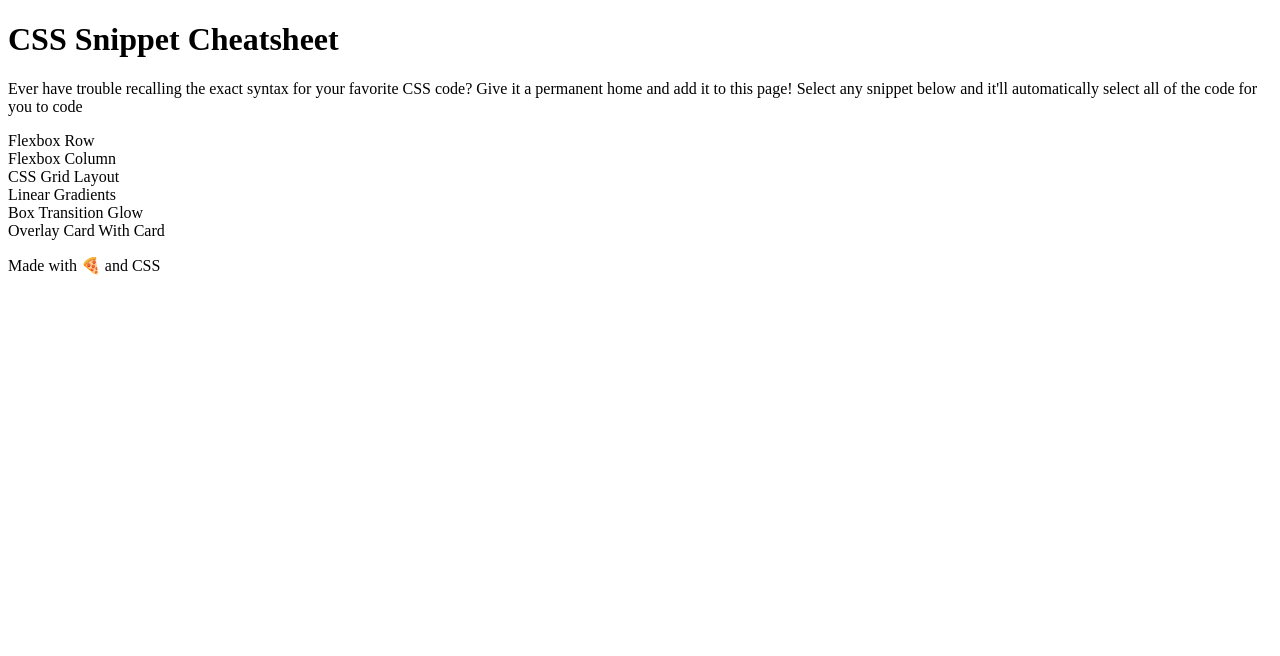
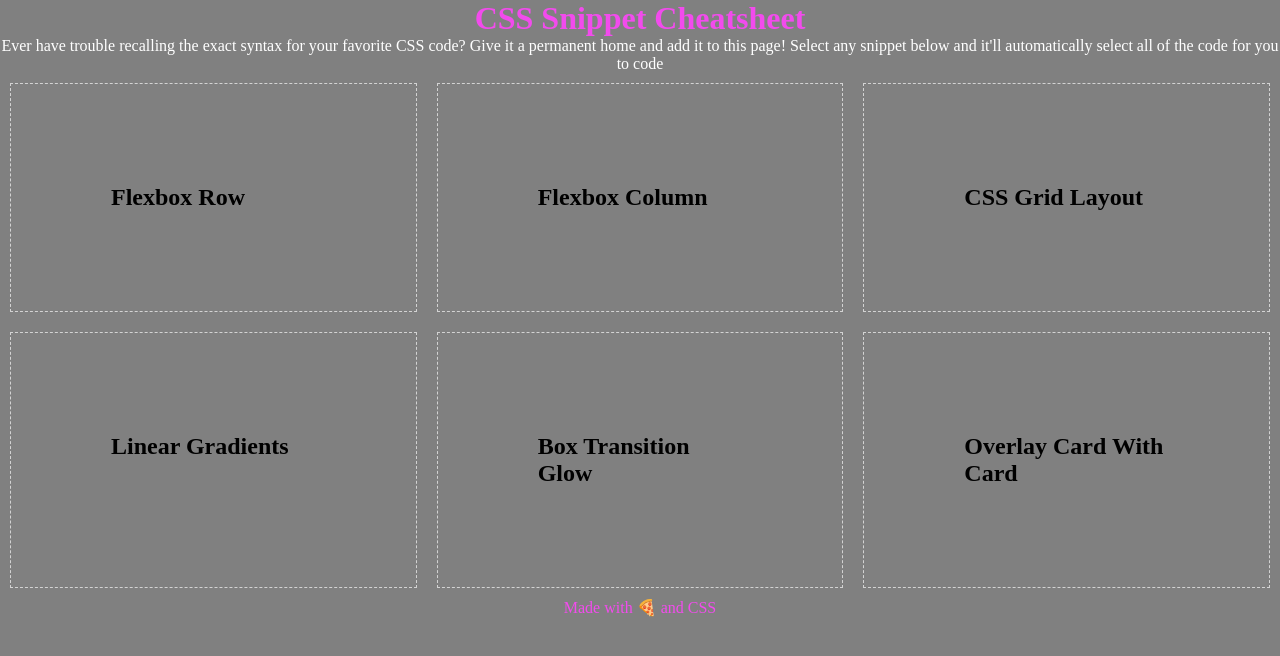
Before and after one commit to ehochw01/mini-project-2, a plain HTML site: page index.html in a window 1280 px wide. Drawn offline with Linux system fonts and the light colour scheme.

Commit message:
Added flex wrap of boxes and some styling

```diff
--- a/assets/css/style.css
+++ b/assets/css/style.css
@@ -0,0 +1,48 @@
+:root {
+    --dark: #13293d;
+    --light: #fff;
+    --theme: #F24BED;
+    --border: lightgrey;
+}
+
+* {
+    /* border: dashed 1px var(--theme); */
+    margin: 0px;
+    padding: 0;
+    background-color: grey;
+}
+
+header {
+    text-align: center;
+}
+
+header h1 {
+    color: var(--theme);
+}
+
+header p {
+    color:white;
+}
+
+main {
+    display: flex;
+    flex-direction: row;
+    flex-wrap: wrap;
+}
+
+.box {
+    /* content: attr(subtitle); */
+    flex: 1 0 200px;
+    padding: 100px;
+    margin: 10px;
+    border: dashed 1px var(--border)
+}
+
+footer{
+    text-align: center;
+    color: var(--theme)
+}
+
+@media screen and (min-width: 768px) {
+
+}
--- a/index.html
+++ b/index.html
@@ -4,6 +4,7 @@
     <meta charset="UTF-8">
     <meta http-equiv="X-UA-Compatible" content="IE=edge">
     <meta name="viewport" content="width=device-width, initial-scale=1.0">
+    <link rel="stylesheet" type="text/css" href="./assets/css/style.css">
     <title>Document</title>
 </head>
 <body>
@@ -13,22 +14,22 @@
     </header>
     <main>
         <section class="box">
-            Flexbox Row
+            <h2>Flexbox Row</h2>
         </section>
         <section class="box">
-            Flexbox Column
+            <h2>Flexbox Column</h2>
         </section>
         <section class="box">
-            CSS Grid Layout
+            <h2>CSS Grid Layout</h2>
         </section>
         <section class="box">
-            Linear Gradients
+            <h2>Linear Gradients</h2>
         </section>
         <section class="box">
-            Box Transition Glow
+            <h2>Box Transition Glow</h2>
         </section>
         <section class="box">
-            Overlay Card With Card
+            <h2>Overlay Card With Card</h2>
         </section>
     </main>
 
```
